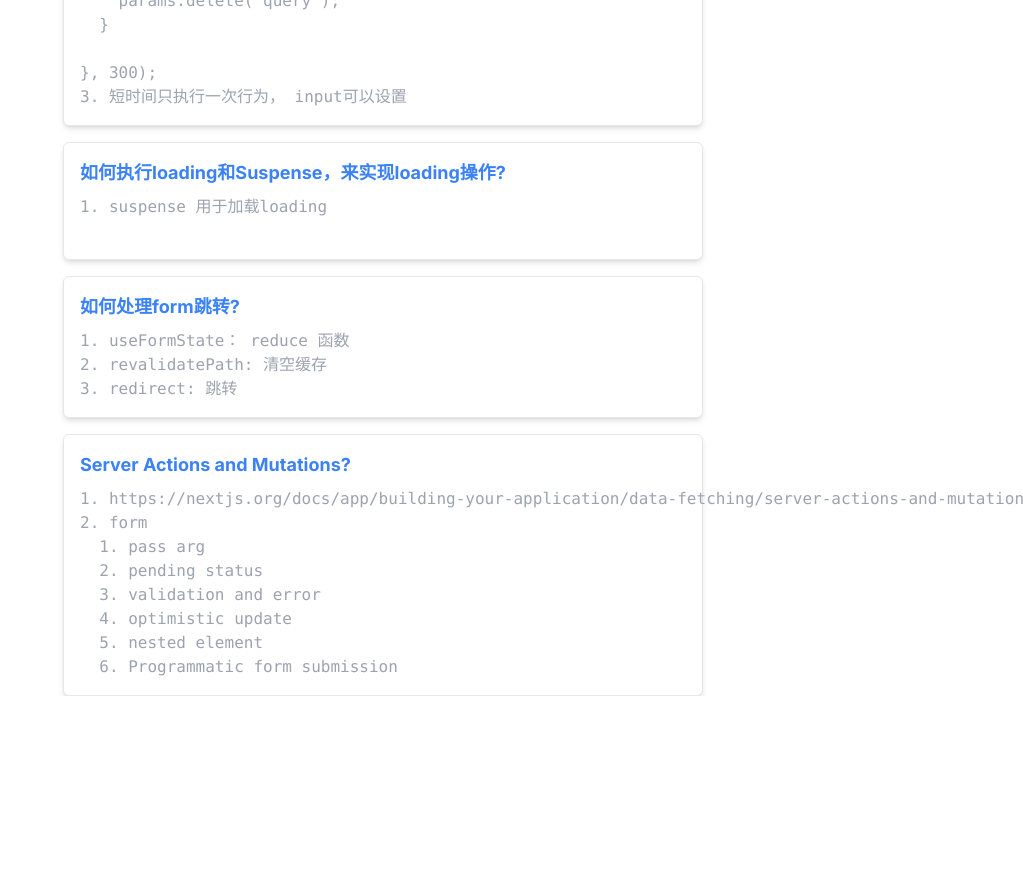
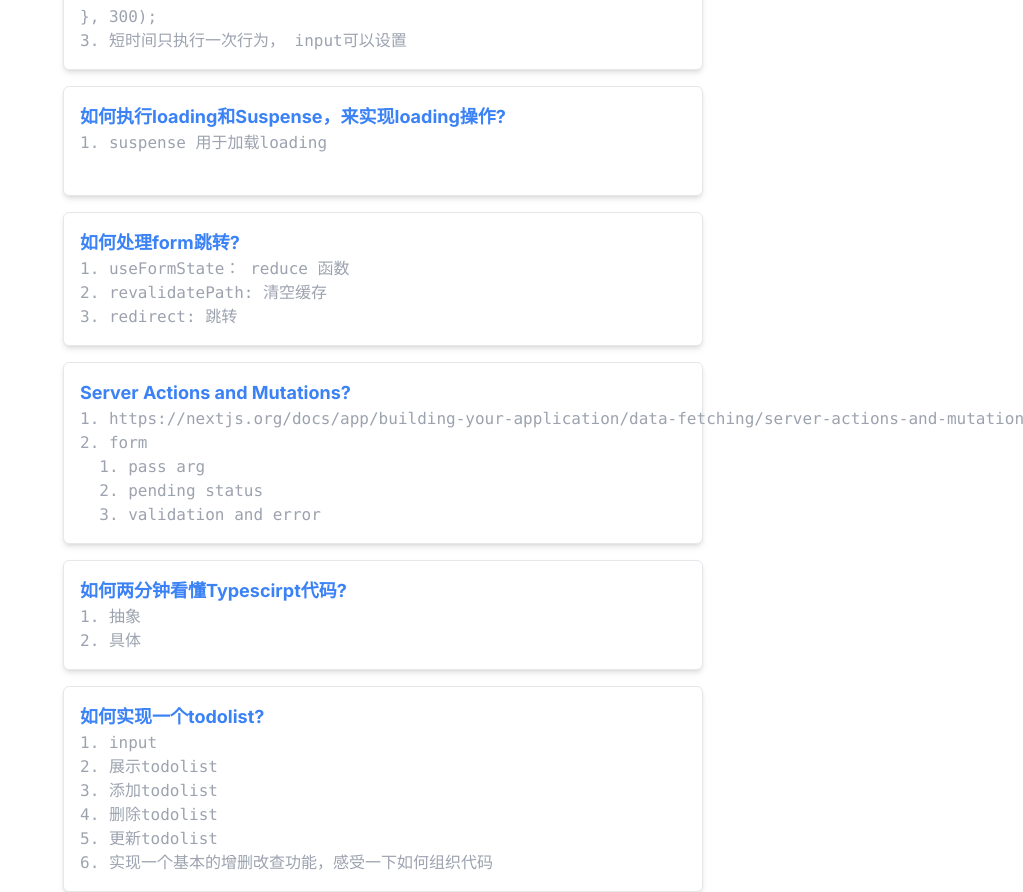
Before and after one commit to xiaokuili/mock, a Next.js app in the folder dashboard/: page /examples in a window 1280 px wide. Shown: the part 1340-2232 px from the top of the page, without its empty margins (257-1280 px from the left). Before the commit the page ends 2036 px from the top, so only its background shows below. Built offline with nearby package versions, Linux system fonts and the light colour scheme.

Commit message:
chore: Update package dependencies and add use-debounce library

```diff
--- a/dashboard/app/examples/action/action.ts
+++ b/dashboard/app/examples/action/action.ts
@@ -1,6 +1,6 @@
 "use server";
 
-export async function createInvoice(id, formData: FormData) {
+export async function createInvoice(id: string, formData: FormData) {
   await new Promise((resolve) => setTimeout(resolve, 1000));
   const query = formData.get("query");
   console.log(id, query);
@@ -9,6 +9,6 @@ export async function createInvoice(id, formData: FormData) {
 export async function createUser(prevState: any, formData: FormData) {
   // ...
   return {
-    message: "Please enter a valid email",
+    message: "error: Please enter a valid email",
   };
 }
--- a/dashboard/app/examples/action/page.tsx
+++ b/dashboard/app/examples/action/page.tsx
@@ -1,36 +1,23 @@
 "use client";
-import { useActionState } from "react";
 import { useState } from "react";
 import { createInvoice, createUser } from "@/app/examples/action/action";
 import { useFormStatus, useFormState } from "react-dom";
 
-const initialState = { message: null, errors: {} };
+const initialState: { message: string } = { message: "" };
 
-function Signup() {
-  //   const [state, formAction] = useActionState(createUser, initialState);
+export default function Page() {
+  const [state, dapatch] = useFormState(createUser, initialState);
+
   return (
-    <form action={formAction}>
-      <label htmlFor="email">Email</label>
-      <input type="text" id="email" name="email" required />
-      {/* ... */}
-      <p aria-live="polite" className="sr-only">
-        {state?.message}
-      </p>
-      <button>Sign up</button>
+    <form action={dapatch}>
+      {state.message && <p>{state.message}</p>}
+      <input />
     </form>
   );
 }
-export default function Page() {
-  console.log(useActionState);
-  console.log(useFormStatus);
-  console.log(useFormState);
-  console.log(useState);
-
-  return <div></div>;
-}
 
 function Button() {
-  const { pending, error, success } = useFormStatus();
+  const { pending } = useFormStatus();
   return (
     <button type="submit" disabled={pending}>
       {pending ? "Searching..." : "Search"}
--- a/dashboard/app/examples/page.tsx
+++ b/dashboard/app/examples/page.tsx
@@ -116,11 +116,30 @@ let examples = [
       1. pass arg
       2. pending status
       3. validation and error
-      4. optimistic update
-      5. nested element
-      6. Programmatic form submission
     `,
     url: "/action",
+  },
+  {
+    id: 11,
+    question: "如何两分钟看懂Typescirpt代码?",
+    description: `
+    1. 抽象
+    2. 具体
+    `,
+    url: "/tc",
+  },
+  {
+    id: 12,
+    question: "如何实现一个todolist?",
+    description: `
+    1. input
+    2. 展示todolist
+    3. 添加todolist
+    4. 删除todolist
+    5. 更新todolist
+    6. 实现一个基本的增删改查功能，感受一下如何组织代码
+    `,
+    url: "/tc",
   },
 ];
 
@@ -132,7 +151,16 @@ export default function Page() {
   );
 }
 
-const QuestionList = ({ examples }) => {
+const QuestionList = ({
+  examples,
+}: {
+  examples: Array<{
+    id: number;
+    question: string;
+    description: string;
+    url: string;
+  }>;
+}) => {
   return (
     <div className="grid grid-cols-1 gap-4 mt-4">
       {examples.map((example) => (
@@ -146,9 +174,8 @@ const QuestionList = ({ examples }) => {
           >
             {example.question}
           </Link>
-          <p className="text-gray-400 mt-2 ">
-            <Markdown>{example.description}</Markdown>
-          </p>
+
+          <Markdown className="text-gray-400">{example.description}</Markdown>
         </div>
       ))}
     </div>
--- /dev/null
+++ b/dashboard/app/examples/tc/page.tsx
@@ -0,0 +1,23 @@
+// 先抽象  在具体
+// 泛型
+// 抽象： 起名字
+function BeArray<State>(value: State): State[] {
+  return [value];
+}
+
+// 具体：定义类型
+const arr = BeArray<number>(1);
+
+// 抽象：起名字
+function login({ user, password }: { user: string; password: string }) {}
+// 具体：定义类型
+const { user, password }: { user: string; password: string } = {
+  user: "admin",
+  password: "password",
+};
+
+export default function Page() {
+  console.log(arr);
+  console.log(user);
+  console.log(password);
+}
--- a/dashboard/app/examples/urlhook/page.tsx
+++ b/dashboard/app/examples/urlhook/page.tsx
@@ -5,7 +5,7 @@ export default function Page() {
   const pathname = usePathname();
   const { replace } = useRouter();
   const searchParmas = useSearchParams();
-  const headleSearch = (query) => {
+  const headleSearch = (query: string) => {
     const params = new URLSearchParams(searchParmas);
     if (query) {
       params.set("query", query);
@@ -23,7 +23,7 @@ export default function Page() {
         name="email"
         id="email"
         className="block w-full rounded-md border-0 py-1.5 text-gray-900 shadow-sm ring-1 ring-inset ring-gray-300 placeholder:text-gray-400 focus:ring-2 focus:ring-inset focus:ring-indigo-600 sm:text-sm sm:leading-6"
-        defaultValue={searchParmas.get("query")}
+        defaultValue={searchParmas.get("query") || ""}
         onChange={(e) => {
           headleSearch(e.target.value);
         }}
--- a/dashboard/auth.config.ts
+++ b/dashboard/auth.config.ts
@@ -8,6 +8,8 @@ export const authConfig = {
     authorized({ auth, request: { nextUrl } }) {
       const examples = nextUrl.pathname.startsWith("/examples");
       if (examples) return true;
+      const mdx = nextUrl.pathname.startsWith("/mdx-page");
+      if (mdx) return true;
       const isLoggedIn = !!auth?.user;
       const isOnDashboard = nextUrl.pathname.startsWith("/dashboard");
       if (isOnDashboard) {
--- a/dashboard/next.config.mjs
+++ /dev/null
@@ -1,4 +0,0 @@
-/** @type {import('next').NextConfig} */
-const nextConfig = {};
-
-export default nextConfig;
--- a/dashboard/package.json
+++ b/dashboard/package.json
@@ -12,10 +12,14 @@
   "dependencies": {
     "@heroicons/react": "^2.1.3",
     "@hookform/resolvers": "^3.3.4",
+    "@mdx-js/loader": "^3.0.1",
+    "@mdx-js/react": "^3.0.1",
+    "@next/mdx": "^14.2.3",
     "@radix-ui/react-icons": "^1.3.0",
     "@radix-ui/react-label": "^2.0.2",
     "@radix-ui/react-slot": "^1.0.2",
     "@tailwindcss/forms": "^0.5.7",
+    "@types/mdx": "^2.0.13",
     "@vercel/postgres": "^0.8.0",
     "bcrypt": "^5.1.1",
     "class-variance-authority": "^0.7.0",
```
Also changed, not shown: 1 other file (tests, documents, lock files or other folders).
